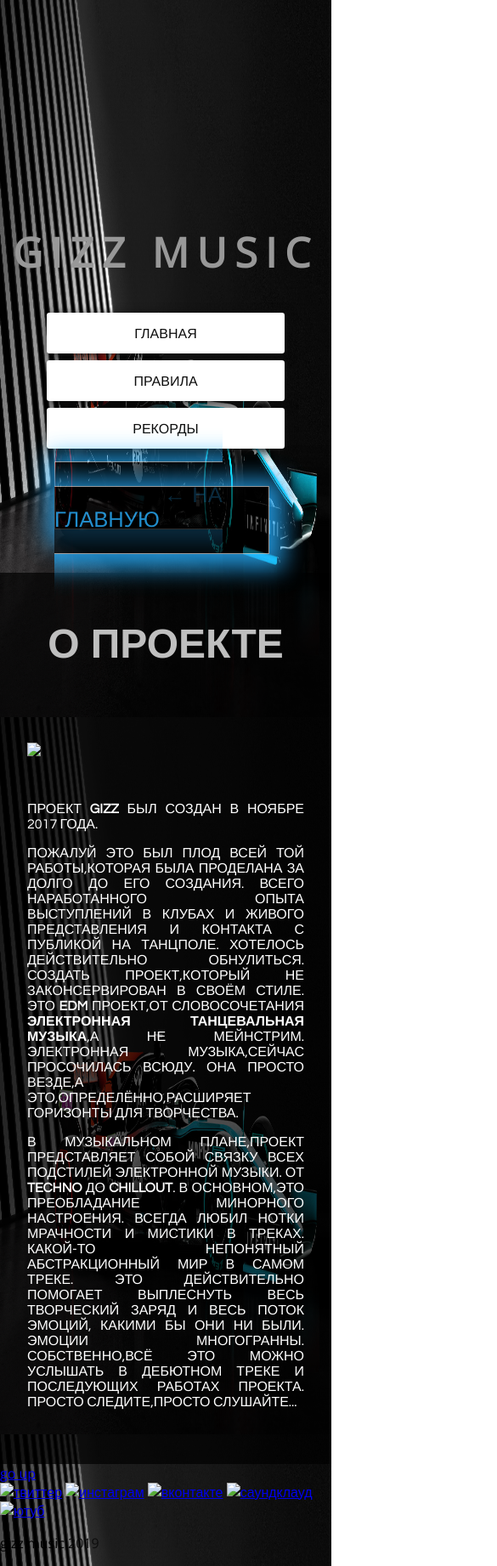
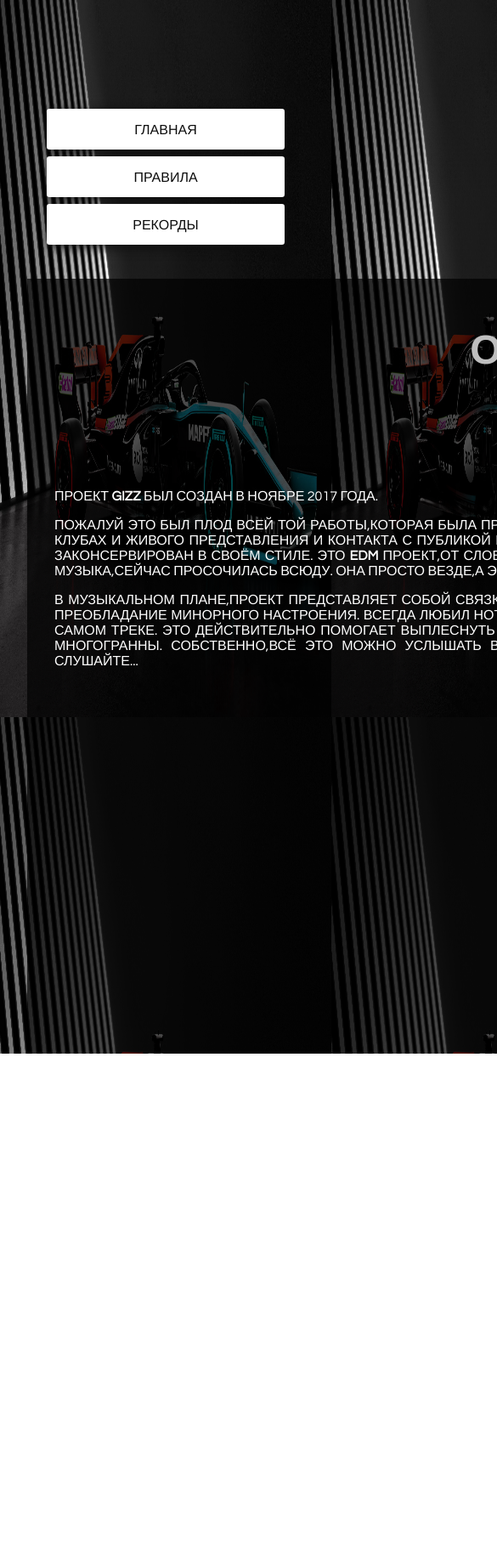
Before and after one commit to Gizz-music/Gizz-formula.github.io, a plain HTML site: page pages/about.html in a window 390 px wide. Shown: the top 1843 px of the page at 85% size, 585 px wide, since content can reach past the window. After the commit the page ends 1240 px from the top, so only its background shows below. Drawn offline with nearby package versions, Linux system fonts and the light colour scheme.

Commit message:
add modified styles of visual stuff

```diff
--- a/css/elements/buttons.css
+++ b/css/elements/buttons.css
@@ -31,34 +31,6 @@
     color: var(--white);
 }
 
-.button-back {
-    padding: 0 0 2em 0;
-}
-
-@media (max-width: 768px) {
-    .button-back {
-        padding: 2em 0 3em 0;
-    }
-}
-
-@media (max-width: 414px) {
-    .button-back {
-        padding: 2em 0 3em 4em;
-    }
-}
-
-@media (max-width: 375px) {
-    .button-back {
-        padding: 2em 0 3em 2.7em;
-    }
-}
-
-@media (max-width: 360px) {
-    .button-back {
-        padding: 2em 0 3em 2.4em;
-    }
-}
-
 .button-start {
     padding: 5em 0 5em 75em;
 }
@@ -70,7 +42,7 @@
     height: 100%;
 }
 
-.button-back__return-input, .button-start__link_up {
+.button-start__link_up {
     padding: 1em 5em 1em 5em;
     color: var(--pink);
     border: 1px solid var(--lightgray);
@@ -84,7 +56,7 @@
     background-color: var(--rgba-black);
 }
 
-.button-back__return-input:hover, .button-start__link_up:hover {
+.button-start__link_up:hover {
     color: var(--red);
     background-color: var(--rgba-black);
     cursor: pointer;
@@ -92,14 +64,9 @@
     box-shadow: 0.2em 0.2em 1em 0.5em var(--red);
 }
 
-.button-back__return-input:active, .button-start__link_up:active {
+.button-start__link_up:active {
     background-color: var(--rgba-black);
     color: var(--pink);
-}
-
-.button-back__return-input:before {
-    content:"\2190";
-    padding-right: 0.3em ;
 }
 
 .button-start__link_up:before {
--- a/css/elements/content-title.css
+++ b/css/elements/content-title.css
@@ -7,6 +7,12 @@
     font-family: "Poiret One",Helvetica,sans-serif;
 }
 
+.content-container {
+    margin: 2em 0 0 2em;
+    width: 82.5em;
+    height: 57em;
+}
+
 @media (max-width: 1440px) {
     .content-title {
         padding: 0.5em 0 1.5em 0;
--- a/css/elements/header.css
+++ /dev/null
@@ -1,50 +0,0 @@
-.header-container {
-    padding-top: 5em;
-    height: 10em;
-}
-
-.header-container__title {
-    padding-right: 7em;
-    font-size: 5rem;
-    text-align: right;
-    letter-spacing: 0.2em;
-    text-transform: uppercase;
-    font-family: "Open Sans",  Impact, sans-serif;
-    color: var(--pink);
-}
-
-@media (max-width: 1440px) {
-    .header-container__title {
-        padding-right: 0.5em;
-    }
-}
-
-@media (max-width: 1280px) {
-    .header-container__title {
-        padding-right: 0.5em;
-        font-size: 3.5rem;
-    }
-}
-
-@media (max-width: 1024px) {
-    .header-container__title {
-        padding-right: 0.5em;
-        font-size: 3rem;
-    }
-}
-
-@media (max-width: 768px) {
-    .header-container__title {
-        font-size: 3rem;
-        color: var(--silver);
-    }
-}
-
-@media (max-width: 414px) {
-    .header-container__title {
-        font-size: 3rem;
-        text-align: center;
-        padding: 3em 0 0 0;
-        color: var(--silver);
-    }
-}
--- a/css/elements/menu.css
+++ b/css/elements/menu.css
@@ -14,8 +14,8 @@
     display: flex;
     flex-flow: column;
     align-items: left;
-    height: 100%;
-    padding: 15em 0 3em 90em;
+    height: 50%;
+    padding: 15em 10em 0 5.5em;
 }
 
 @media (max-width: 1440px) {
--- a/css/style.css
+++ b/css/style.css
@@ -3,7 +3,6 @@
 @import "./pages/releases.css";
 @import "./pages/news.css";
 @import "elements/colors.css";
-@import "elements/header.css";
 @import "elements/menu.css";
 @import "elements/buttons.css";
 @import "elements/content-title.css";
@@ -19,6 +18,13 @@ body {
     max-width: 1920px;
     min-width: 320px;
     width: 100%;
+}
+
+.page-main {
+    max-width: 1920px;
+    min-width: 320px;
+    width: 100%;
+    display: flex;
 }
 
 .menu-widget {
--- a/pages/about.html
+++ b/pages/about.html
@@ -7,40 +7,22 @@
     <link rel="stylesheet" href="../css/style.css">
     <link rel="shortcut icon" href="../images/icon.png" type="image/png">
     <script src="../js/jquery-1.7.1.min.js"></script>
-    <script src="../js/parallax-effect.js"></script>
-    <script src="../js/slow-scroll.js"></script>
     <script type="text/javascript" src="../js/jquery-1.7.1.min.js"></script>
 </head>
-<body id="parallax" data-speed="10" data-type="background">
+<body>
   <main class="page">
-    <section class="header">
-      <header class="header-container">
-        <a id="header" name="header">
-        <h1 class="header-container__title">gizz music</h1></a>
-      </header>
-    </section>
     <section class="menu">
       <nav class="menu-navigation">
-        <a href="pages/releases.html" class="menu-navigation__button">главная</a>
-        <a href="pages/news.html" class="menu-navigation__button">правила</a>
-        <a href="pages/about.html" class="menu-navigation__button">рекорды</a>
+        <a href="" class="menu-navigation__button">главная</a>
+        <a href="" class="menu-navigation__button">правила</a>
+        <a href="" class="menu-navigation__button">рекорды</a>
       </nav>
-    </section>
-    <section class="navigation-button">
-      <div class="button-back">
-        <div class="button-back__return">
-          <a href="../index.html" class="button-back__return-input" title="Вернуться на главную">на главную</a>
-        </div>
-      </div>
     </section>
     <section class="content-container">
       <div class="content-title">
         <h2>о проекте</h2>
       </div>
       <div class="content__stuff">
-        <div class="content__stuff-image">
-          <img class="content__stuff-image_gizz" src="../images/gizz-about.jpg">
-        </div>
         <div class="content__stuff-text">
           <p>Проект <b>GIZZ</b> был создан в ноябре 2017 года.</p>
           <p>Пожалуй это был плод всей той работы,которая была проделана за долго до его создания.
@@ -56,30 +38,6 @@
         </div>
       </div>
     </section>
-    <section class="navigation-button">
-      <div class="button-up">
-        <div class="button-up__link">
-          <a href="#parallax" class="button-up__link_up" title="Поехали вверх!">go up</a>
-        </div>
-      </div>
-    </section>
-    <section class="footer">
-      <div class="footer__social">
-        <a class="footer__social-link" href="https://twitter.com/GIZZ_MUSIC" target="_blank">
-          <img class="footer__social-link_twitter" src="../logotypes/twitter-logo.png" title="твиттер"></a>
-        <a class="footer__social-link" href="https://www.instagram.com/gizz_official/" target="_blank">
-          <img class="footer__social-link_instagram" src="../logotypes/instagram-logo.png" title="инстаграм"></a>
-        <a class="footer__social-link" href="https://vk.com/gizzmusic" target="_blank">
-          <img class="footer__social-link_vk" src="../logotypes/vk-logo.png" title="вконтакте"></a>
-        <a class="footer__social-link" href="https://soundcloud.com/gizz_official" target="_blank">
-          <img class="footer__social-link_soundcloud" src="../logotypes/soundcloud-logo.png" title="саундклауд"></a>
-        <a class="footer__social-link" href="https://www.youtube.com/channel/UCEDcI8wdzm0zk8gVtvCPHvw" target="_blank">
-          <img class="footer__social-link_youtube" src="../logotypes/youtube-logo.png" title="ютуб"></a>
-      </div>
-      <div class="footer__text">
-        <p>gizz music <span class="footer__text-tag">2019</span></p>
-      </div>
-    </section>
   </main>
   <script type="text/javascript" src="/js/spa.js"></script>
 </body>
```
Also changed, not shown: index.html (+1 -1 lines), pages/main.html (+4 -1 lines).
